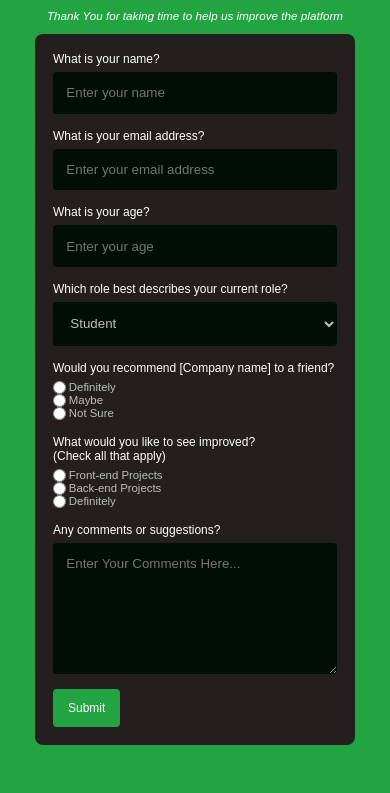
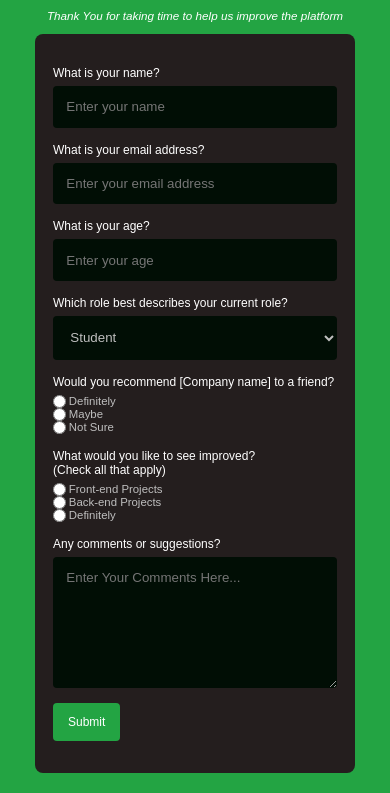
Before and after one commit to iamkcube/Skills-plus-plus-Zairza, a plain HTML site: page Task_1/index.html in a window 390 px wide. Shown: the part 51-844 px from the top of the page. Drawn offline with Linux system fonts and the light colour scheme.

Commit message:
fixed padding form-container

```diff
--- a/Task_1/style.css
+++ b/Task_1/style.css
@@ -148,6 +148,6 @@ body
     }
     .form-container
     {
-        padding: 1.5em;
+        padding: 2rem 1.5em;
     }
 }
```
